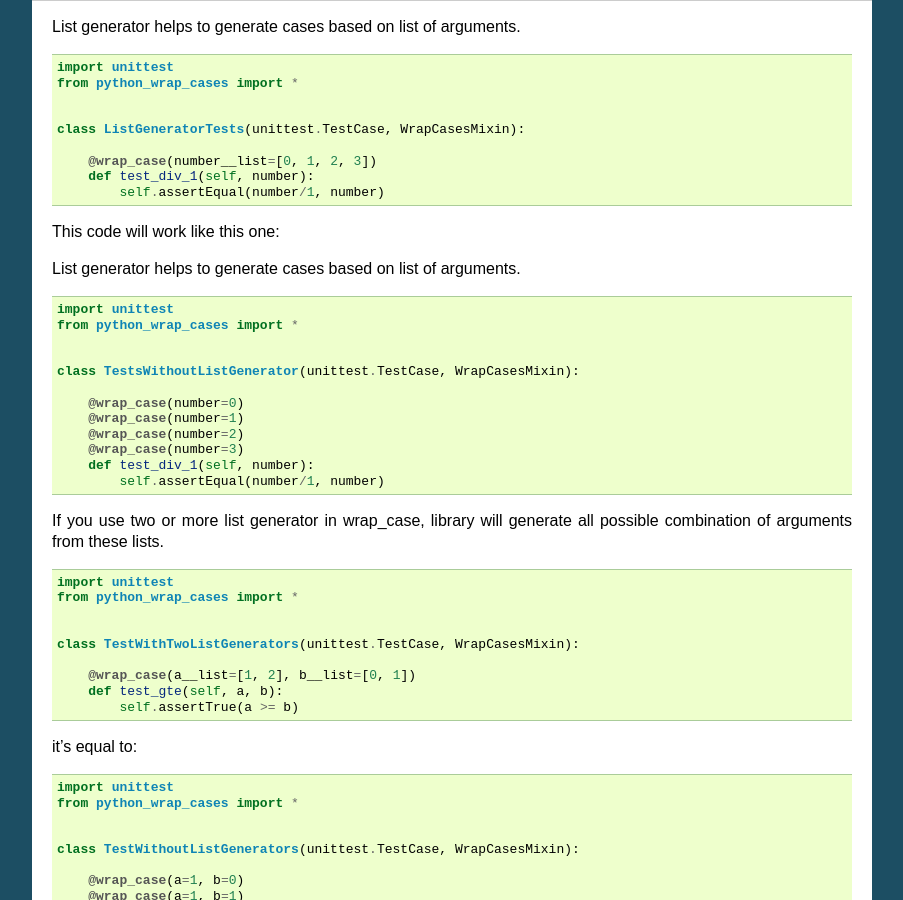
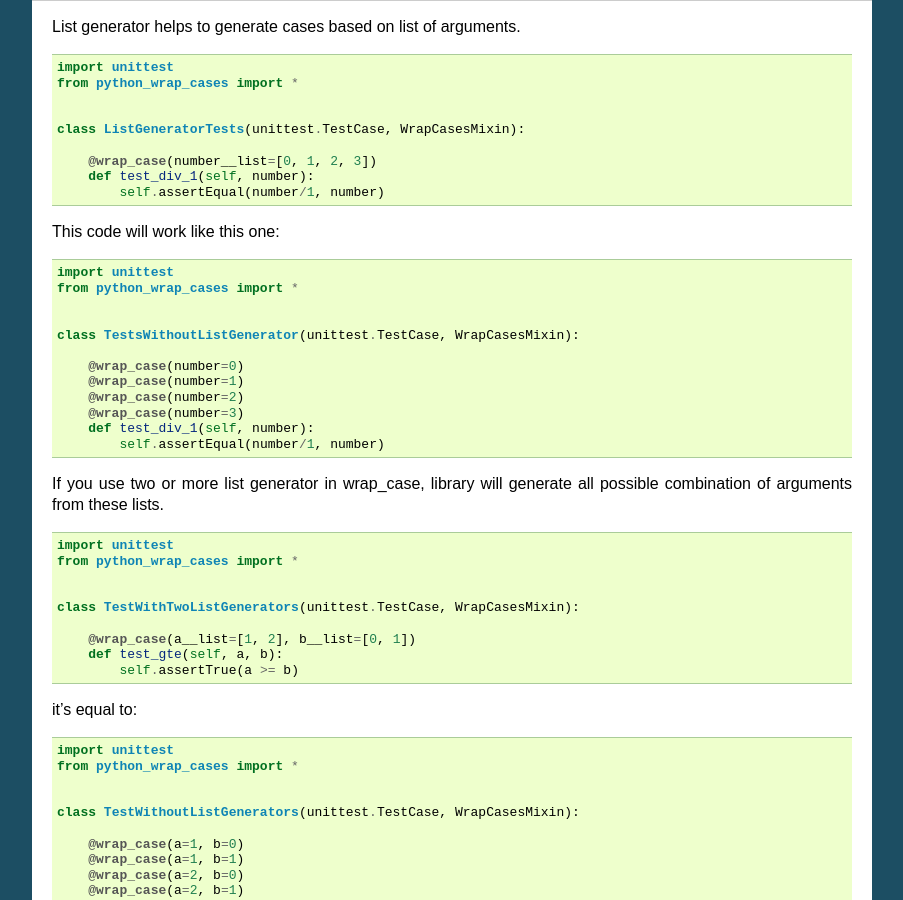
Before and after one commit to erm0l0v/python_wrap_cases, a Sphinx documentation site: the page built from docs/usage.rst, in a window 1280 px wide and 900 px high, scrolled down 1062 px. Shown: the whole window, without its empty margins (198-1101 px from the left). Built offline with Sphinx 7.4.7, drawn with Linux system fonts in a browser that asks for light colours.

Commit message:
Update usage.rst

```diff
--- a/docs/usage.rst
+++ b/docs/usage.rst
@@ -86,8 +86,6 @@ List generator helps to generate cases based on list of arguments.
 ::
 
 This code will work like this one:
-
-List generator helps to generate cases based on list of arguments.
 
 .. code:: python
 
```
